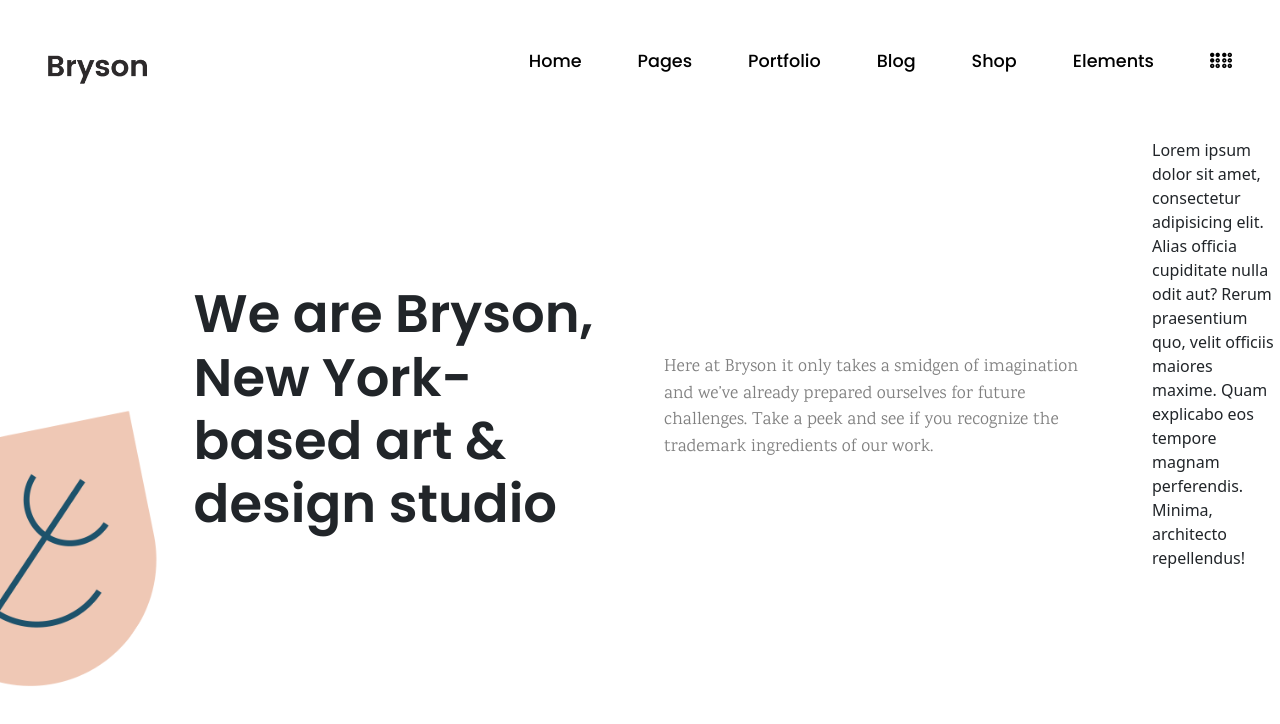
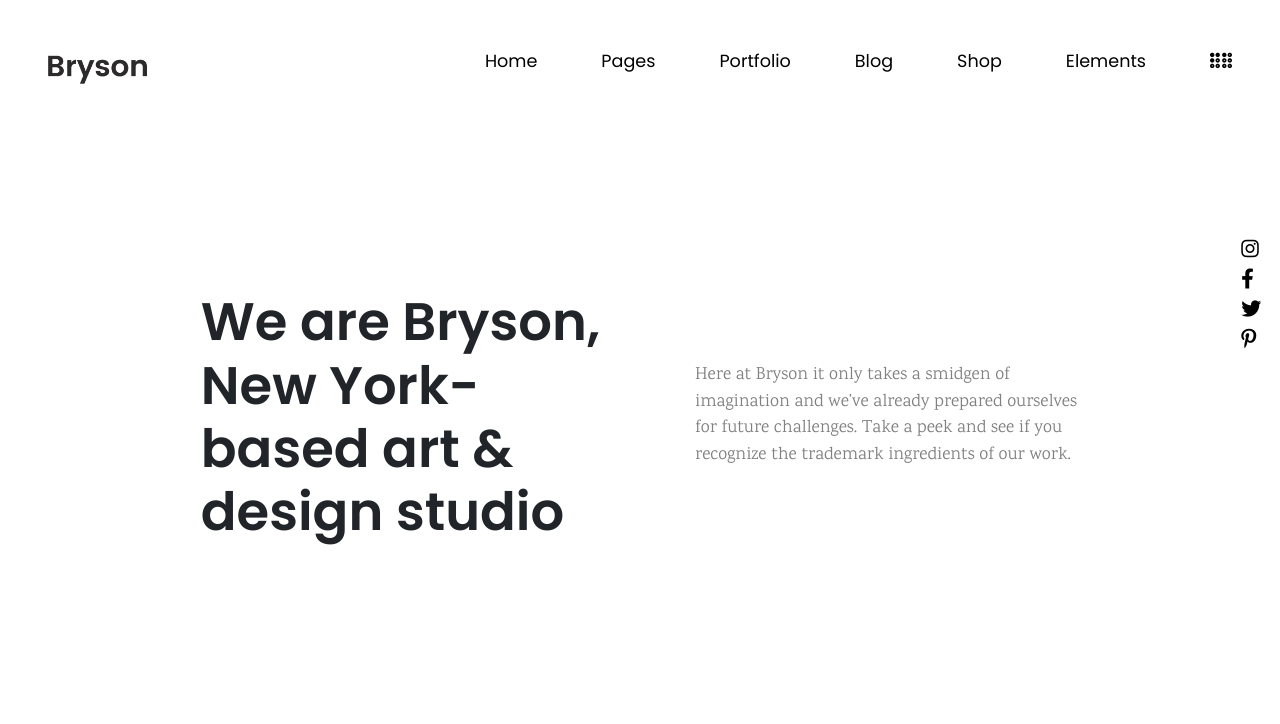
Before and after one commit to CuonoMaione/proj-html-vuejs, a Vue app: page / in a window 1280 px wide. Shown: the top 724 px of the page. Built offline with nearby package versions, Linux system fonts and the light colour scheme.

Commit message:
small stilysh changes

```diff
--- a/src/components/AppHeader.vue
+++ b/src/components/AppHeader.vue
@@ -1,5 +1,5 @@
 <template>
-   <header class="d-flex justify-content-between p-5">
+   <header class="d-flex justify-content-between">
             <img src="../assets/img/logo-img-01.png" alt="" >
 
             <ul class="d-flex list-group-numbered">
@@ -26,9 +26,14 @@ export default {
 </script>
 <style lang="scss" scoped>
 
+    header{
+        padding: 3rem;
+
+    }
+
     li{
         font-weight: 600;
-        margin-left: 3.5rem;
+        margin-left: 4rem;
     }
     img{
         width: 100px;
@@ -36,7 +41,7 @@ export default {
     }
     a{
         font-size: 1.1rem;
-        font-weight: 500;
+        font-weight: 400;
         text-decoration: none;
         color: black;
     }
--- a/src/components/AppMain.vue
+++ b/src/components/AppMain.vue
@@ -3,8 +3,13 @@
         <div class="content">
          <JumboMain/>
         </div>
-        <aside>
-            <p>Lorem ipsum dolor sit amet, consectetur adipisicing elit. Alias officia cupiditate nulla odit aut? Rerum praesentium quo, velit officiis maiores maxime. Quam explicabo eos tempore magnam perferendis. Minima, architecto repellendus!</p>
+        <aside class="d-flex flex-column align-items-center justify-content-start">
+            <ul class="d-flex flex-column align-content-around">
+                <li><a href="#"><i class="fa-brands fa-instagram"></i></a></li>
+                <li><a href="#"><i class="fa-brands fa-facebook-f"></i></a></li>
+                <li><a href="#"><i class="fa-brands fa-twitter"></i></a></li>
+                <li><a href="#"><i class="fa-brands fa-pinterest-p"></i></a></li>
+            </ul>
         </aside>
     </main>
 </template>
@@ -31,11 +36,22 @@ export default {
         overflow-x: hidden;
     }
     aside{
-        width: 10%;
+        width: 7%;
         height: 90vh;
         overflow: hidden;
         position: fixed;
         right:0;
-    }
+        padding-top: 6rem;
+        li{
+            font-size: 1.25rem;
+
+
+            a{
+            text-decoration: none;
+            color: black;
+            }
+        }
+
+        }
 
 </style>
--- a/src/components/JumboMain.vue
+++ b/src/components/JumboMain.vue
@@ -14,9 +14,10 @@ export default {
 <style lang="scss">
         .jumbotron{
         width: 100%;
-        padding: 9rem;
+        padding: 9.5rem;
         background-image: url(../assets/img/h2-background-img-02.png);
         background-size: cover;
+        background-position: center;
 
     }
     section.jumbo-text{
@@ -27,14 +28,15 @@ export default {
             font-weight: 600;
             width: 100%
 
+
         }
         p{
 
             font-family: 'Karma', serif;
-            color: grey;
+            color: gray;
             padding-top: 4.5rem;
             width: 100%;
-            margin-left: 2rem;
+            padding-left: 4rem;
             font-size: 1.1rem;
         }
     }
--- a/src/styles/general.scss
+++ b/src/styles/general.scss
@@ -5,3 +5,7 @@ body{
 h1,h2,h3,h4,a{
     font-family: 'Poppins', sans-serif;
 }
+
+ul{
+    list-style: none;
+}
```
